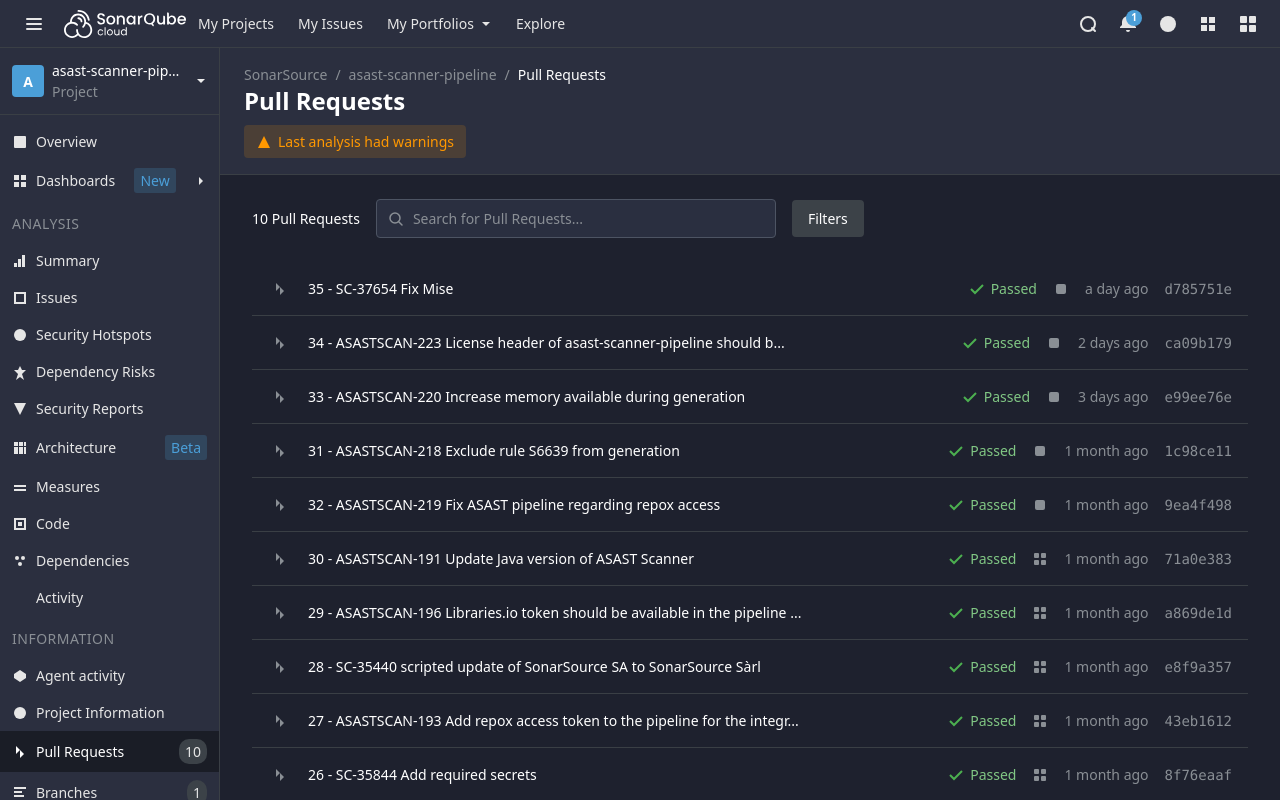
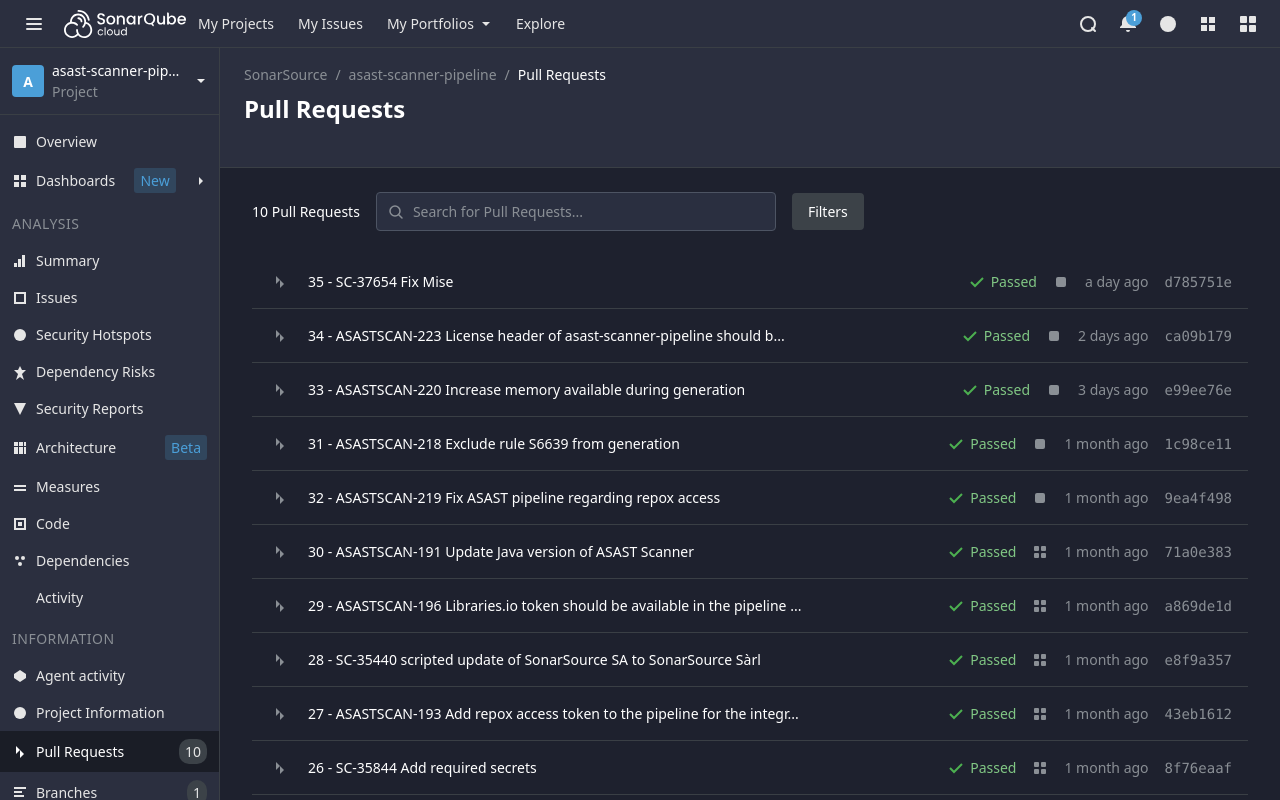
Before and after one commit to frieda-sonar-org/code-review-prototype, a Next.js app: page / in a window 1280 px wide. Built offline with nearby package versions, Linux system fonts and the light colour scheme.

Commit message:
Removed Last analysis had a warning badge

```diff
--- a/app/components/PullRequestsPage.tsx
+++ b/app/components/PullRequestsPage.tsx
@@ -225,13 +225,13 @@
             <div className="page-header-title-section">
               <div>
                 <h1 className="page-title">Pull Requests</h1>
-                <div className="warning-badge">
+                {/* <div className="warning-badge">
                   <svg width="16" height="16" viewBox="0 0 16 16" fill="currentColor">
                     <path d="M8 2l6 12H2L8 2z"/>
                     <path d="M8 7v3M8 11h.01" stroke="currentColor" strokeWidth="1.5"/>
                   </svg>
                   Last analysis had warnings
-                </div>
+                </div> */}
               </div>
             </div>
           </div>
--- a/app/pr/[id]/PRDetailClient.tsx
+++ b/app/pr/[id]/PRDetailClient.tsx
@@ -431,14 +431,14 @@
                   <span className="metadata-item">
                     felix/fixMise2 → master
                   </span>
-                  <span className="metadata-separator"></span>
+                  {/* <span className="metadata-separator"></span>
                   <div className="warning-badge">
                     <svg width="16" height="16" viewBox="0 0 16 16" fill="currentColor">
                       <path d="M8 2l6 12H2L8 2z"/>
                       <path d="M8 7v3M8 11h.01" stroke="currentColor" strokeWidth="1.5"/>
                     </svg>
                     Last analysis had warnings
-                  </div>
+                  </div> */}
                 </div>
               </div>
               <div style={{ position: 'relative' }}>
--- a/app/styles.css
+++ b/app/styles.css
@@ -354,7 +354,7 @@
     font-weight: var(--echoes-font-weight-semibold); /* 600 */
     line-height: var(--echoes-line-height-200);
     color: var(--color-text-primary);
-    margin-bottom: 8px;
+    margin: 8px 0 0 0;
 }
 
 /* Metadata line - appears below title */
--- a/app/summary/[id]/SummaryClient.tsx
+++ b/app/summary/[id]/SummaryClient.tsx
@@ -256,14 +256,14 @@
               <span className="metadata-item">{prData.commit}</span>
               <span className="metadata-separator"></span>
               <span className="metadata-item">{prData.branch}</span>
-              <span className="metadata-separator"></span>
+              {/* <span className="metadata-separator"></span>
               <div className="warning-badge">
                 <svg width="16" height="16" viewBox="0 0 16 16" fill="currentColor">
                   <path d="M8 2l6 12H2L8 2z"/>
                   <path d="M8 7v3M8 11h.01" stroke="currentColor" strokeWidth="1.5"/>
                 </svg>
                 Last analysis had warnings
-              </div>
+              </div> */}
             </div>
           </div>
 
```
